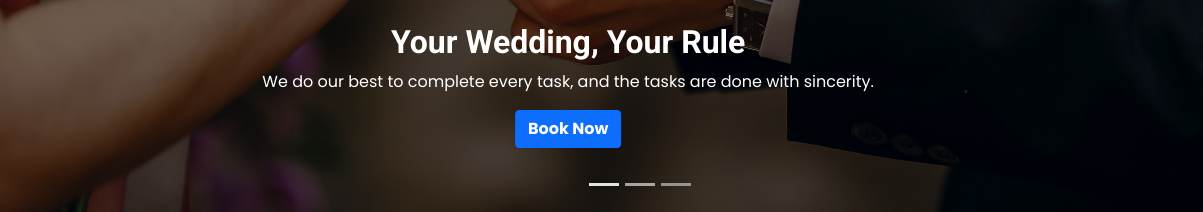
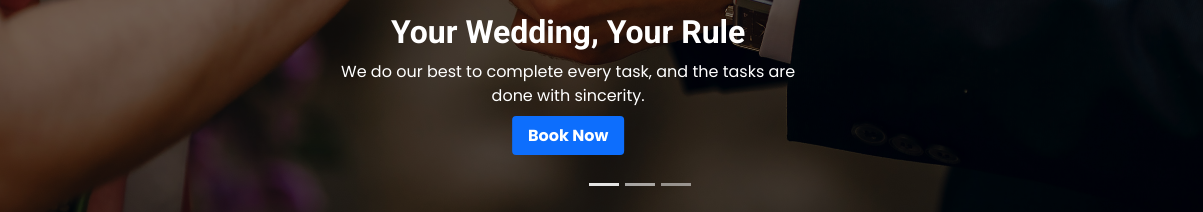
Before and after one commit to tanvirgithub21/-convention-center, a plain HTML site: page index.html in a window 1280 px wide. Shown: the part 589-801 px from the top of the page, 0-1203 px from the left. Drawn offline with nearby package versions, Linux system fonts and the light colour scheme.

Commit message:
btn link added

```diff
--- a/index.html
+++ b/index.html
@@ -49,8 +49,10 @@
                     <img src="./images/slider-1.jpg" class="d-block w-100" alt="slider-img">
                     <div class="carousel-caption d-md-block zi-2">
                     <h2 class="fw-bold">Your Wedding, Your Rule</h2>
-                    <p>We do our best to complete every task, and the tasks are done with sincerity.</p>
-                    <button type="button" class="btn btn-primary fw-bolder mb-4">Book Now</button>
+                    <p>We do our best to complete every task, and the tasks are <br> done with sincerity.</p>
+                    <div class="mb-4">
+                        <a class="fw-bolder text-decoration-none bg-primary rounded text-white px-3 py-2" target="_blank" href="https://web.programming-hero.com/">Book Now</a>
+                    </div>
                     </div>
                 </div>
                 <!-- overlay  -->
@@ -65,8 +67,10 @@
                     <img src="./images/slider-2.jpg" class="d-block w-100" alt="slider-img">
                     <div class="carousel-caption d-md-block zi-2">
                     <h2 class="fw-bold">Your Wedding, Your Rule</h2>
-                    <p>We do our best to complete every task, and the tasks are done with sincerity.</p>
-                    <button type="button" class="btn btn-primary fw-bolder mb-4">Book Now</button>
+                    <p>We do our best to complete every task, and the tasks are<br> done with sincerity.</p>
+                    <div class="mb-4">
+                        <a class="fw-bolder text-decoration-none bg-primary rounded text-white px-3 py-2" target="_blank" href="https://web.programming-hero.com/">Book Now</a>
+                    </div>
                     </div>
                 </div>
                 <!-- overlay  -->
@@ -81,8 +85,10 @@
                     <img src="./images/slider-3.jpg" class="d-block w-100" alt="slider-img">
                     <div class="carousel-caption d-md-block zi-2">
                     <h2 class="fw-bold">Your Wedding, Your Rule</h2>
-                    <p>We do our best to complete every task, and the tasks are done with sincerity.</p>
-                    <button type="button" class="btn btn-primary fw-bolder mb-4">Book Now</button>
+                    <p>We do our best to complete every task, and the tasks are<br> done with sincerity.</p>
+                    <div class="mb-4">
+                        <a class="fw-bolder text-decoration-none bg-primary rounded text-white px-3 py-2" target="_blank" href="https://web.programming-hero.com/">Book Now</a>
+                    </div>
                     </div>
                 </div>
                 <!-- overlay  -->
```
